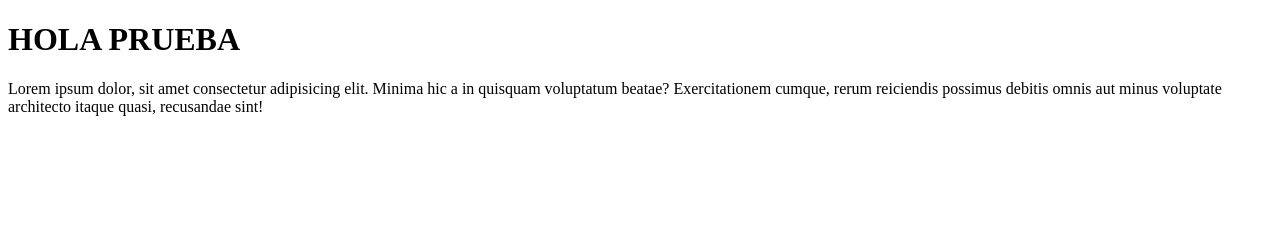
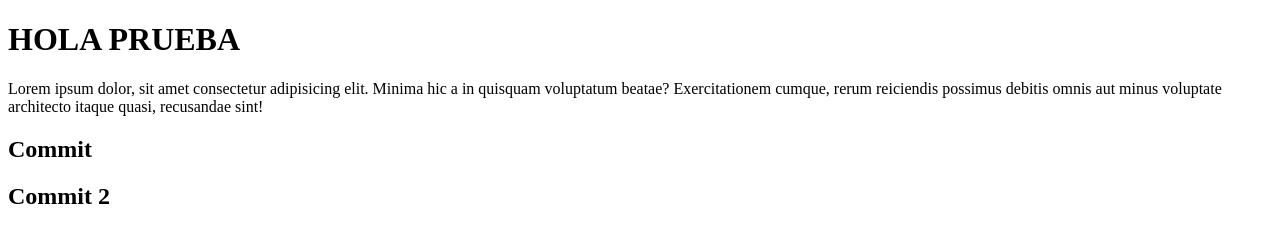
Before and after one commit to MateoO17/DevOpsRepo, a plain HTML site: page index.html in a window 1280 px wide. Drawn offline with Linux system fonts and the light colour scheme.

Commit message:
second commit

```diff
--- a/index.html
+++ b/index.html
@@ -14,5 +14,9 @@
         const h1 =  document.querySelector('h1');
         const p =  document.querySelector('p');
     </script>
+
+    <h2>Commit</h2>
+    <h2>Commit 2</h2>
+
 </body>
 </html>
```
